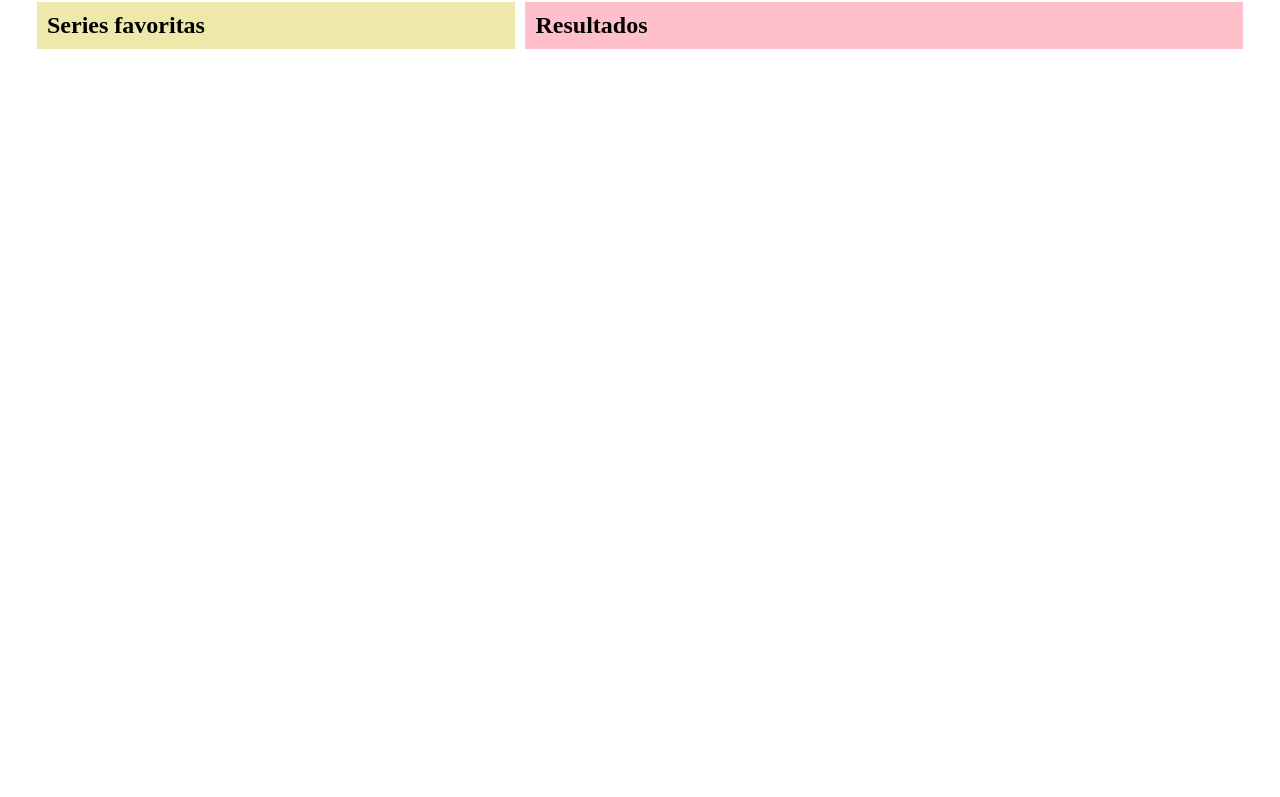
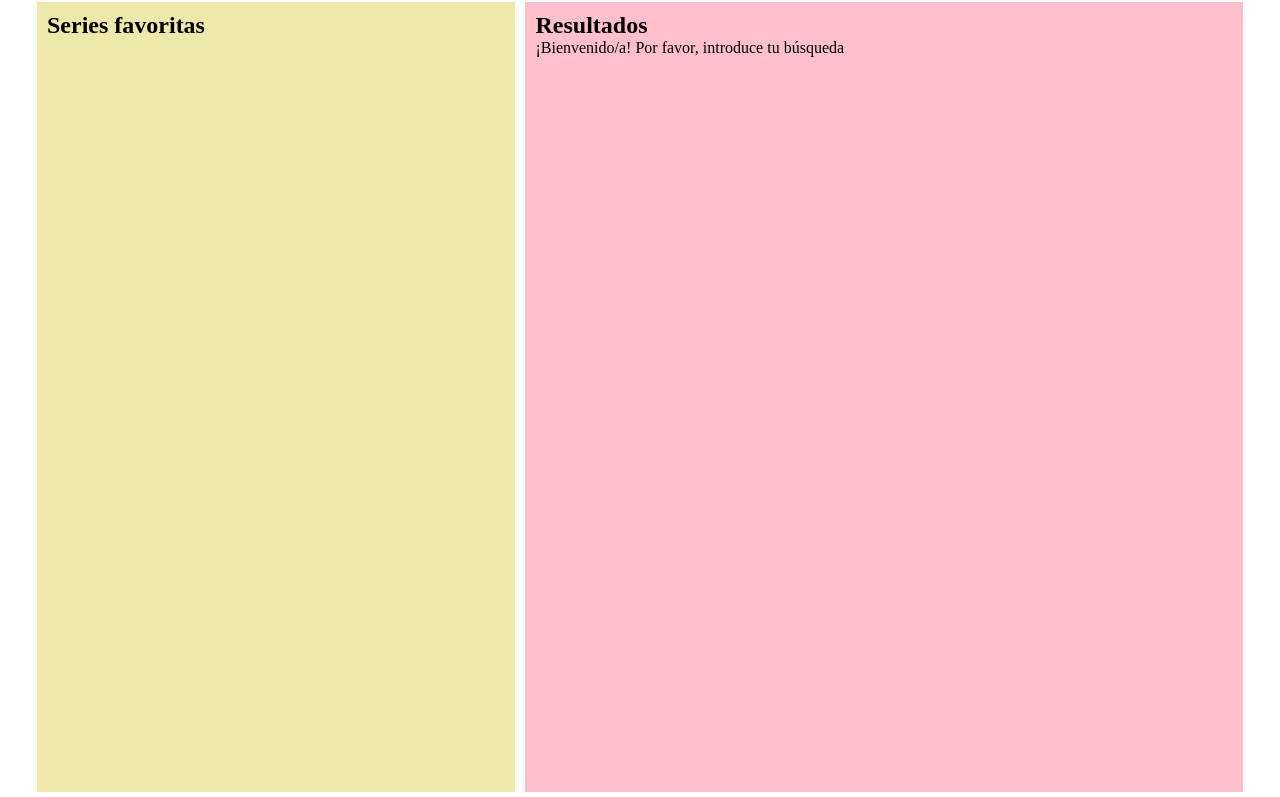
Before and after one commit to Adalab/modulo-2-evaluacion-final-icoliz, a website: page src/html/index.html in a window 1280 px wide. Shown: the part 91-888 px from the top of the page. Before the commit the page ends 800 px from the top, so only its background shows below. Drawn offline with nearby package versions, Linux system fonts and the light colour scheme; files that its build step writes are made by us from their sources.

```diff
--- a/src/html/partials/list.html
+++ b/src/html/partials/list.html
@@ -5,6 +5,8 @@
   </article>
   <article class="results">
     <h2>Resultados</h2>
-    <ul class="js_movieList"></ul>
+    <ul class="js_movieList">
+      <li>¡Bienvenido/a! Por favor, introduce tu búsqueda</p>
+    </ul>
   </article>
 </section>
--- a/src/scss/layout/_page.scss
+++ b/src/scss/layout/_page.scss
@@ -6,6 +6,7 @@
 .movies-section {
   display: flex;
   flex-direction: row;
+  min-height: 100vh;
 }
 
 .favorites {
```
Also changed, not shown: src/js/main.js (+6 -5 lines).
